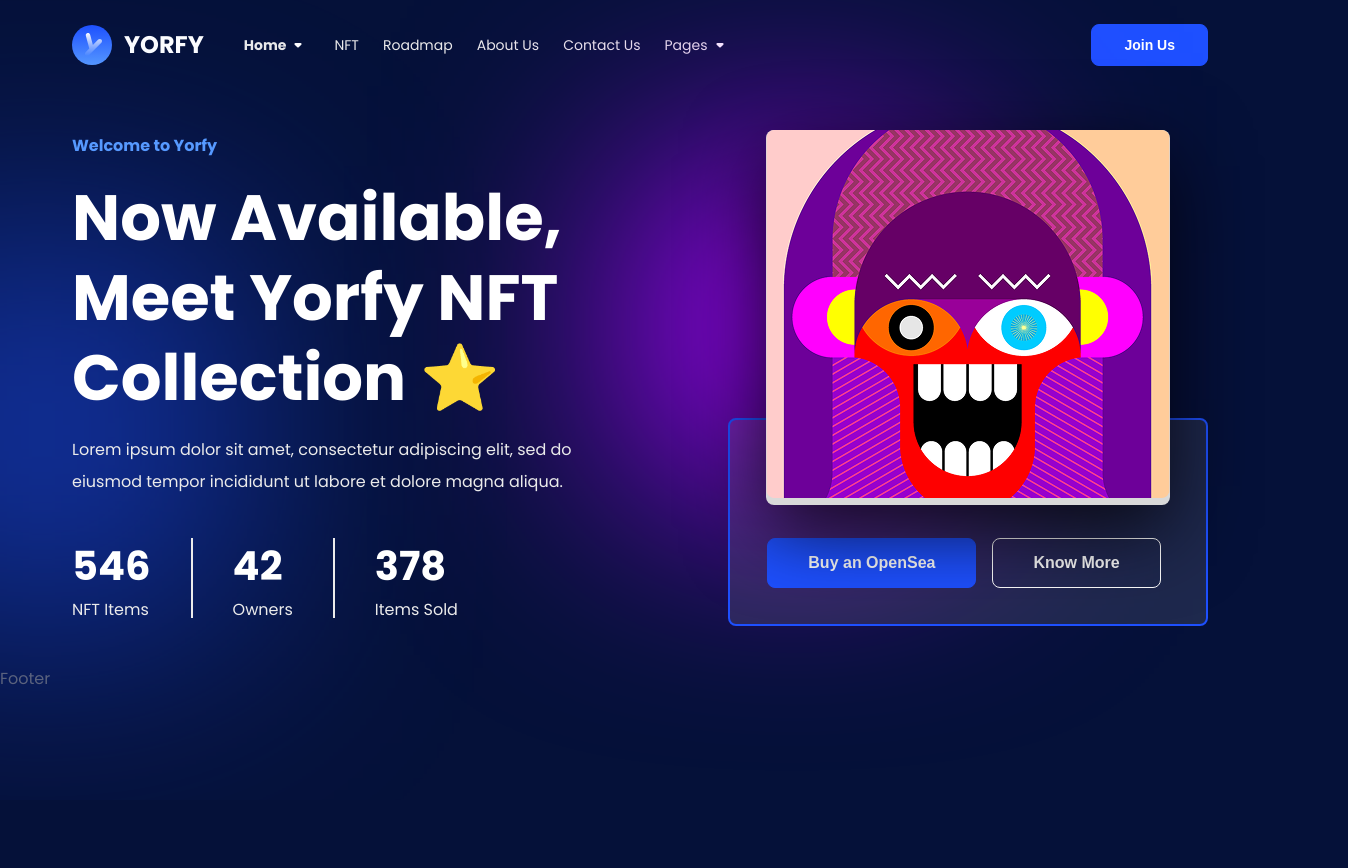
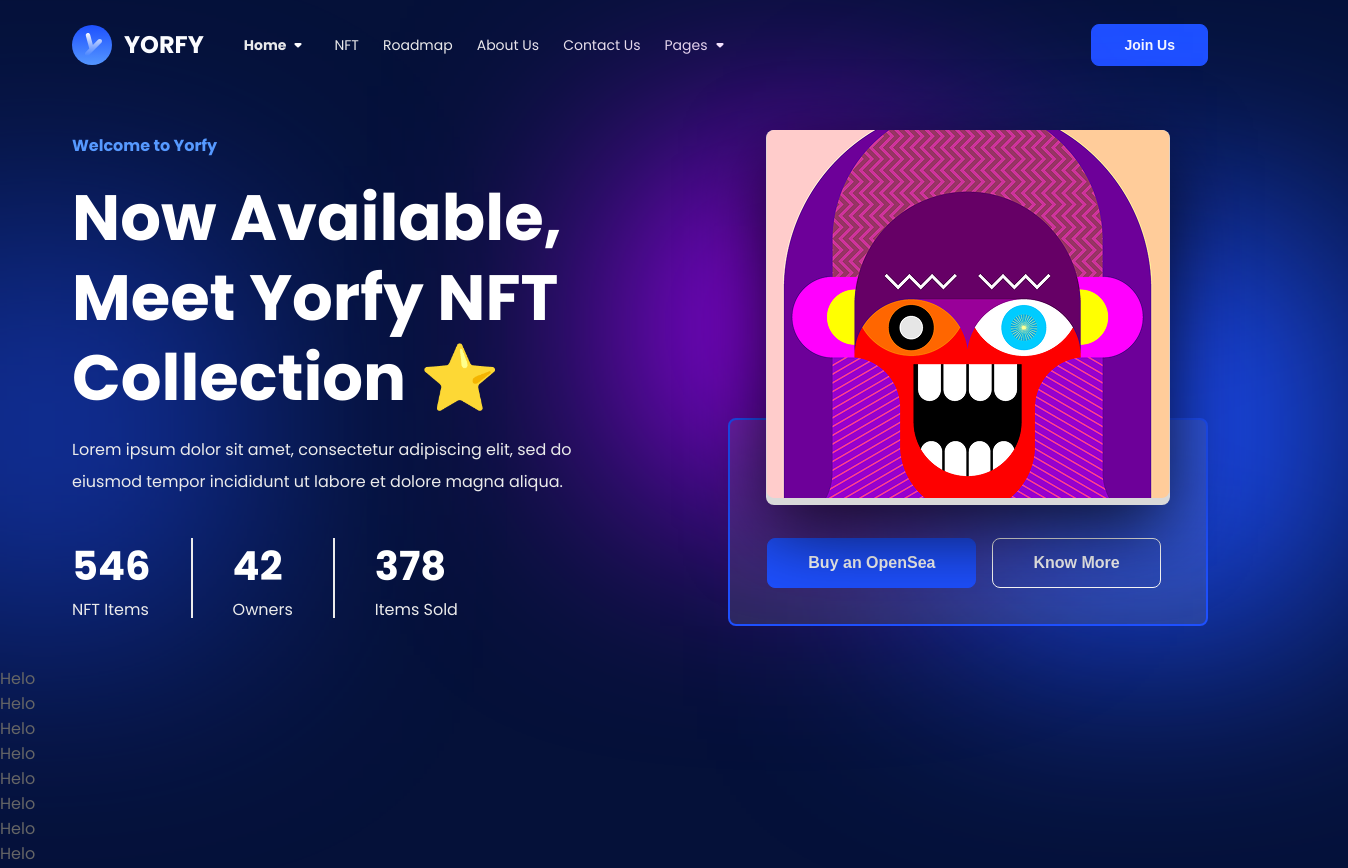
Before and after one commit to sayaliakbar/nft-portfolio-ui, a React (Vite) app: page / in a window 1280 px wide. Shown: the top 868 px of the page, 1348 px wide, since content can reach past the window. Before the commit the page ends 800 px from the top, so only its background shows below. Built offline with nearby package versions, Linux system fonts and the light colour scheme.

Commit message:
Add right column gradient background and multiple placeholder divs in Home component

```diff
--- a/src/pages/Home/Home.jsx
+++ b/src/pages/Home/Home.jsx
@@ -9,6 +9,7 @@ const Home = () => {
     <>
       <div className="yorfy__home section__margin">
         <div className="gradient__yorfy__home gradient__bg-blue " />
+        <div className="gradient__yorfy__home-rightcolumn__blue gradient__bg-blue" />
         <div className="yorfy__home-leftcolumn">
           <Heading
             heading="Welcome to Yorfy"
@@ -34,6 +35,7 @@ const Home = () => {
         </div>
         <div className="yorfy__home-rightcolumn">
           <div className="gradient__yorfy__home-rightcolumn__purple gradient__bg-purple" />
+
           <div className="yorfy__home-rightcolumn__image">
             <img src={sixfaces01} alt="Six Faces" />
           </div>
@@ -57,6 +59,14 @@ const Home = () => {
           </div>
         </div>
       </div>
+      <div className="yorfy__home">Helo</div>
+      <div className="yorfy__home">Helo</div>
+      <div className="yorfy__home">Helo</div>
+      <div className="yorfy__home">Helo</div>
+      <div className="yorfy__home">Helo</div>
+      <div className="yorfy__home">Helo</div>
+      <div className="yorfy__home">Helo</div>
+      <div className="yorfy__home">Helo</div>
     </>
   );
 };
```
